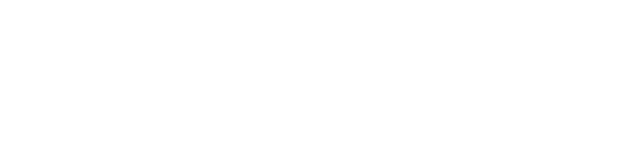
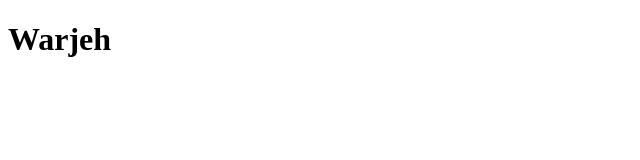
Before and after one commit to warjeh/warjeh.github.io, a plain HTML site: page docs/index.html in a window 1280 px wide. Shown: the whole page, without its empty margins (0-640 px from the left). Drawn offline with Linux system fonts and the light colour scheme.

Commit message:
added init index.html

```diff
--- a/docs/index.html
+++ b/docs/index.html
@@ -9,6 +9,7 @@
 </head>
 
 <body>
+  <h1>Warjeh</h1>
 
 </body>
 
```
